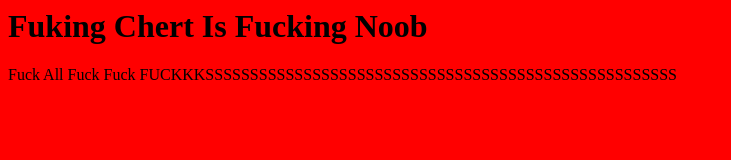
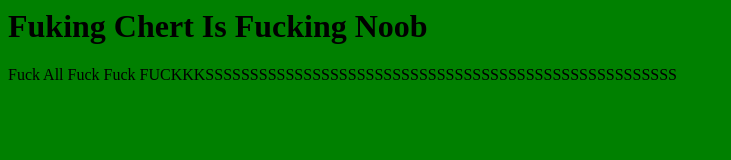
Before and after one commit to Leykimteng/Gogo.github.io, a plain HTML site: page index.html in a window 1280 px wide. Shown: the whole page, without its empty margins (0-731 px from the left). Drawn offline with Linux system fonts and the light colour scheme.

Commit message:
Change Color

```diff
--- a/index.html
+++ b/index.html
@@ -5,7 +5,7 @@
 
 </head>
 
-<body bgcolor="red">
+<body bgcolor="Green">
 
 <h1>Fuking Chert Is Fucking Noob</h1>
 <p>Fuck All Fuck Fuck FUCKKKSSSSSSSSSSSSSSSSSSSSSSSSSSSSSSSSSSSSSSSSSSSSSSSSSSSSS</p>
```
